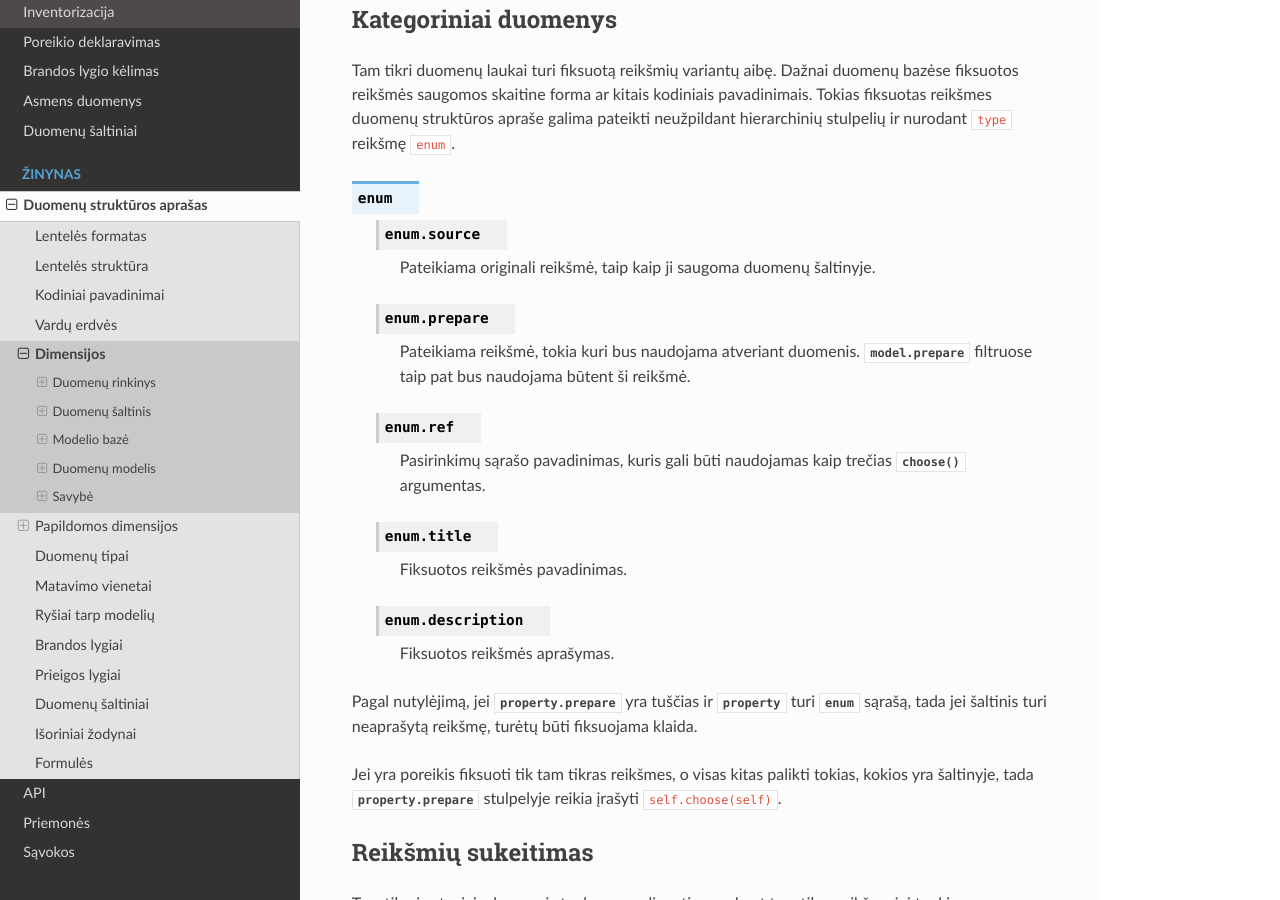
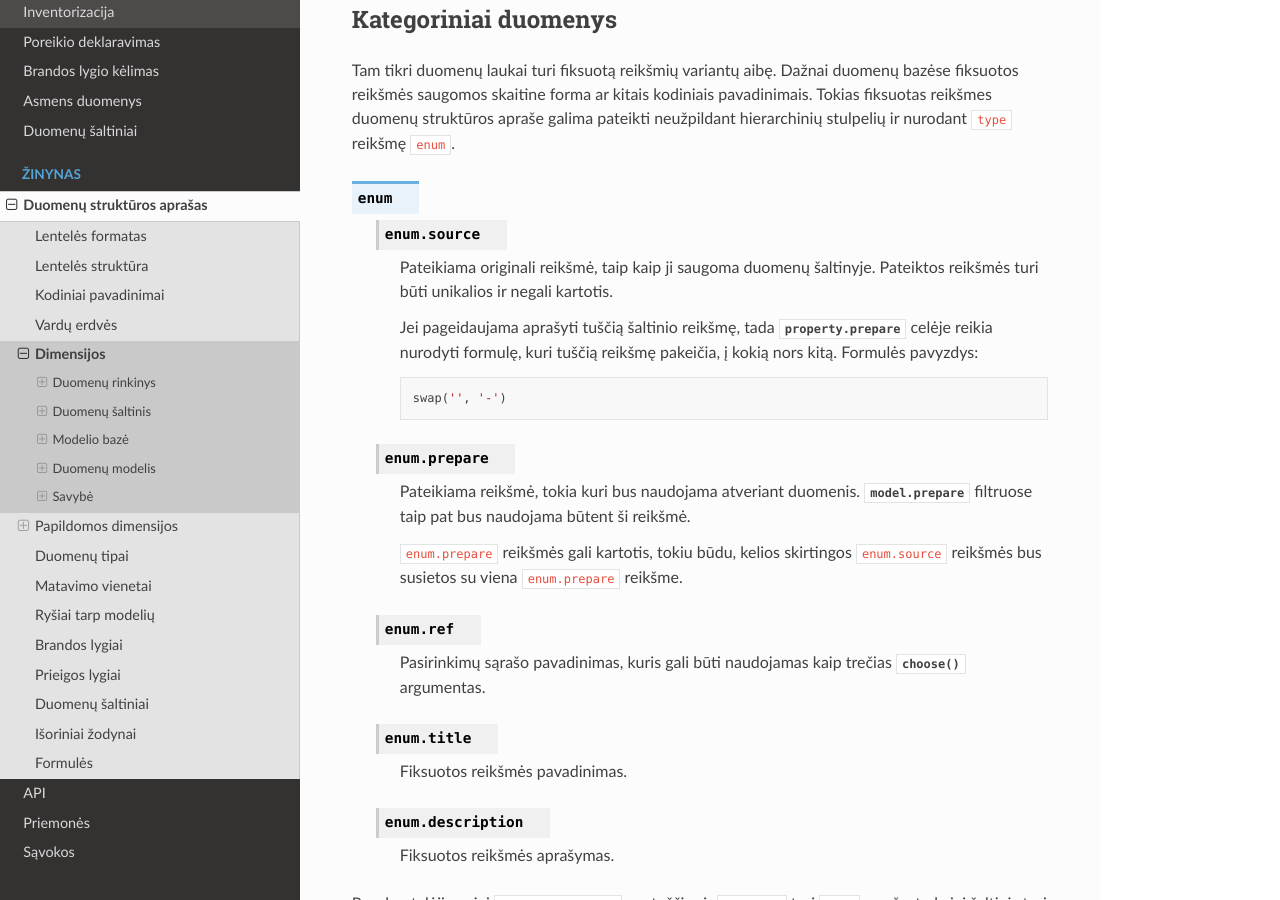
Before and after one commit to atviriduomenys/manifest, a Sphinx documentation site: the page built from docs/dsa/dimensijos.rst, in a window 1280 px wide and 900 px high, scrolled down 9865 px. Built offline with Sphinx 7.4.7 and the Read the Docs theme 2.0.0, drawn with Linux system fonts in a browser that asks for light colours; pages that are not in the unit, such as notebooks, are missing from menus.

Commit message:
Fix empty enum.source handling
Related issues:

- https://gitlab.com/atviriduomenys/spinta/-/issues/73

```diff
--- a/docs/dsa/dimensijos.rst
+++ b/docs/dsa/dimensijos.rst
@@ -538,12 +538,24 @@ pateikti neužpildant hierarchinių stulpelių ir nurodant `type` reikšmę `enu
     .. data:: enum.source
 
         Pateikiama originali reikšmė, taip kaip ji saugoma duomenų šaltinyje.
+        Pateiktos reikšmės turi būti unikalios ir negali kartotis.
+
+        Jei pageidaujama aprašyti tuščią šaltinio reikšmę, tada
+        :data:`property.prepare` celėje reikia nurodyti formulę, kuri tuščią
+        reikšmę pakeičia, į kokią nors kitą. Formulės pavyzdys:
+
+        .. code-block:: python
+
+            swap('', '-')
 
     .. data:: enum.prepare
 
         Pateikiama reikšmė, tokia kuri bus naudojama atveriant duomenis.
         :data:`model.prepare` filtruose taip pat bus naudojama būtent ši
         reikšmė.
+
+        `enum.prepare` reikšmės gali kartotis, tokiu būdu, kelios skirtingos
+        `enum.source` reikšmės bus susietos su viena `enum.prepare` reikšme.
 
     .. data:: enum.ref
 
--- a/docs/dsa/formules.rst
+++ b/docs/dsa/formules.rst
@@ -774,6 +774,10 @@ kelis jau aprašytus laukus.
         Jei, `cases` nepateikti, grąžina vieną iš :data:`switch.source`
         reikšmių, tenkinančių switch prepare sąlygą.
 
+    .. function:: swap(old, new)
+
+        Swaps an `old` value with `new`, if `self` is equal to `old`.
+
     .. function:: return()
 
         Nutraukia transformacijų grandinę ir grąžina reikšmę.
```
